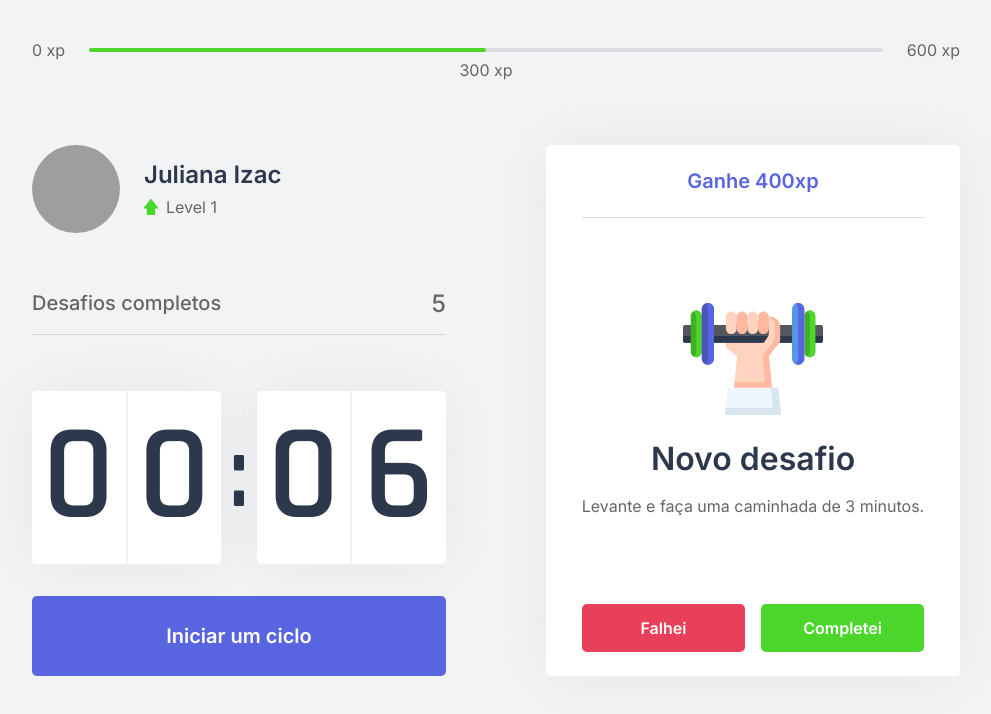
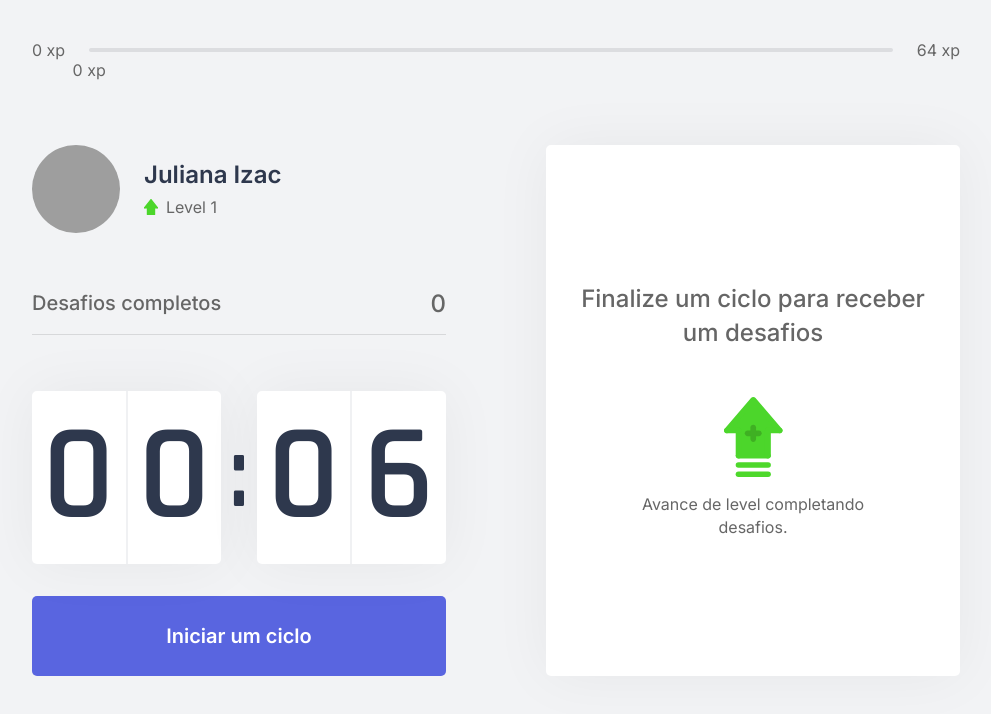
Before and after one commit to julianaizac/moveit-nlw, a Next.js app: page / in a window 1280 px wide. Shown: the top 714 px of the page, without its empty margins (144-1135 px from the left). Built offline with nearby package versions, Linux system fonts and the light colour scheme; grey boxes are pictures that could not be loaded.

Commit message:
feat: challenges functionality

```diff
--- /dev/null
+++ b/challenges.json
@@ -0,0 +1,62 @@
+[
+    {
+      "type": "body",
+      "description": "Estique um de seus braços com a palma da mão virada para frente e puxe os dedos para cima por 10 segundos por mão.",
+      "amount": 80
+    },
+    {
+      "type": "body",
+      "description": "Estique seu braço contra o peito e puxe-o utilizando o outro braço por 10 segundos por braço.",
+      "amount": 60
+    },
+    {
+      "type": "body",
+      "description": "Puxe seu pescoço com a ajuda da mão para a direita e para a esquerda, permanecendo na posição por alguns segundos.",
+      "amount": 70
+    },
+    {
+      "type": "body",
+      "description": "Com as duas mãos na parte de trás da cabeça, leve-a para baixo, alongando a parte de trás da região.",
+      "amount": 60
+    },
+    {
+      "type": "body",
+      "description": "Cruze as pernas e desça com as mãos esticadas em direção ao chão. Repita o movimento com a outra perna na frente.",
+      "amount": 100
+    },
+    {
+      "type": "body",
+      "description": "Sentado, abra as pernas e tente encostar as palmas das mãos no chão, repita 3 vezes por 5 segundos.",
+      "amount": 80
+    },
+    {
+      "type": "body",
+      "description": "Puxe o joelho de encontro ao peito e segure, troque de perna após 10 segundos.",
+      "amount": 50
+    },
+    {
+      "type": "body",
+      "description": "Sentado, cruze uma perna e incline seu tronco à frente, troque de perna após 10 segundos.",
+      "amount": 80
+    },
+    {
+      "type": "eye",
+      "description": "Sentado, feche os olhos e cubra-os com as palmas da mão durante 2 minutos, depois abra normalmente.",
+      "amount": 90
+    },
+    {
+      "type": "eye",
+      "description": "Em algum ambiente aberto, olhe o mais longe que puder em quatro direções por 3s, mexa apenas os olhos. Repita 3 vezes.",
+      "amount": 140
+    },
+    {
+      "type": "eye",
+      "description": "Usando os polegares, massage a área abaixo das sobrancelhas em movimentos circulares por 15 segundos.",
+      "amount": 70
+    },
+    {
+      "type": "body",
+      "description": "Em pé, gire a cintura o máximo que puder para a esquerda, segure por cinco segundos. Repita para a direita.",
+      "amount": 90
+    }
+]
--- a/src/components/ChallengeBox.tsx
+++ b/src/components/ChallengeBox.tsx
@@ -1,21 +1,26 @@
 import styles from '../styles/components/ChallengeBox.module.css';
+import { useContext } from 'react';
+import { ChallengesContext } from '../contexts/ChallengesContext';
 
 export function ChallengeBox() {
 
-    const hasActiveChallenge = true;
+    const { activeChallenge, resetChallenge } = useContext(ChallengesContext)
 
     return (
         <div className={ styles.challengeBoxContainer }>
-            { hasActiveChallenge ? (
+            { activeChallenge ? (
                 <div className={styles.challangeActive}>
-                    <header>Ganhe 400xp</header>
+                    <header>Ganhe {activeChallenge.amount} xp</header>
                     <main>
-                        <img src="icons/body.svg" alt="" />
+                        <img src={ `icons/${activeChallenge.type}.svg`}/>
                         <strong>Novo desafio</strong>
-                        <p>Levante e faça uma caminhada de 3 minutos.</p>
+                        <p>{ activeChallenge.description }</p>
                     </main>
                     <footer>
-                        <button type="button" className={styles.challengeFailedButton}>
+                        <button
+                            type="button"
+                            className={styles.challengeFailedButton}
+                            onClick={resetChallenge}>
                             Falhei
                         </button>
                         <button type="button" className={styles.challengeSucceededButton}>
--- a/src/components/CompletedChallenges.tsx
+++ b/src/components/CompletedChallenges.tsx
@@ -1,10 +1,13 @@
+import { useContext } from 'react';
+import { ChallengesContext } from '../contexts/ChallengesContext';
 import styles from '../styles/components/CompletedChallenges.module.css';
 
 export function CompletedChallenges() {
+    const { challangesCompleted } = useContext(ChallengesContext)
     return (
         <div className={styles.completedChallengesContainer}>
             <span>Desafios completos</span>
-            <span>5</span>
+            <span>{challangesCompleted}</span>
         </div>
     );
 }
--- a/src/components/Countdown.tsx
+++ b/src/components/Countdown.tsx
@@ -1,9 +1,12 @@
-import { useState, useEffect } from 'react';
+import { useState, useEffect, useContext } from 'react';
+import { ChallengesContext } from '../contexts/ChallengesContext';
 import styles from '../styles/components/Countdown.module.css';
 
 let countdownTimeout: NodeJS.Timeout;
 
 export function Countdown() {
+
+    const { startNewChallenge } = useContext(ChallengesContext);
 
     const [time, setTime] = useState(0.1 * 60);
     const [isActive, setIsActive] = useState(false);
@@ -33,6 +36,7 @@
         } else if (isActive && time == 0) {
             setHasFinished(true);
             setIsActive(false);
+            startNewChallenge();
         }
     }, [isActive, time])
 
--- a/src/components/ExperienceBar.tsx
+++ b/src/components/ExperienceBar.tsx
@@ -1,16 +1,23 @@
+import { useContext } from 'react';
+import { ChallengesContext } from '../contexts/ChallengesContext';
 import styles from '../styles/components/ExperienceBar.module.css';
 
 export function ExperienceBar() {
+
+    const { currentExperience, experienceToNextLevel } = useContext(ChallengesContext);
+
+    const percentToNextLevel = Math.round((currentExperience * 100)) / experienceToNextLevel;
+
     return (
         <header className={styles.experienceBar}>
             <span>0 xp</span>
             <div>
-                <div style={{ width: '50%' }}></div>
-                <span className={styles.currentExperience} style={{ left: '50%' }}>
-                    300 xp
+                <div style={{ width: `${percentToNextLevel}%` }}></div>
+                <span className={styles.currentExperience} style={{ left: `${percentToNextLevel}%`}}>
+                    {currentExperience} xp
                 </span>
             </div>
-            <span>600 xp</span>
+            <span>{experienceToNextLevel} xp</span>
         </header>
     );
 }
--- /dev/null
+++ b/src/contexts/ChallengesContext.tsx
@@ -0,0 +1,67 @@
+import { createContext, useState, ReactNode } from 'react';
+import challenges from '../../challenges.json';
+
+interface Challenge{
+    type: 'body' | 'eye';
+    description: string;
+    amount: number;
+}
+
+interface ChallengesContextData{
+    level: number;
+    currentExperience: number;
+    challangesCompleted: number;
+    experienceToNextLevel: number;
+    activeChallenge: Challenge;
+    levelUp: () => void;
+    startNewChallenge: () => void;
+    resetChallenge: () => void;
+}
+
+interface ChallengesProviderProps{
+    children: ReactNode;
+}
+
+export const ChallengesContext = createContext({} as ChallengesContextData);
+
+export function ChallengesProvider({ children }: ChallengesProviderProps) {
+
+    const [level, setLevel] = useState(1);
+    const [currentExperience, setCurrentExperience] = useState(0);
+    const [challangesCompleted, setChallangesCompleted] = useState(0);
+
+    const [activeChallenge, setActiveChallenge] = useState(null);
+
+    const experienceToNextLevel = Math.pow((level + 1) * 4, 2);
+
+    function levelUp() {
+        setLevel(level + 1);
+    }
+
+    function startNewChallenge() {
+        const randomChallengeIndex = Math.floor(Math.random() * challenges.length);
+        const challenge = challenges[randomChallengeIndex];
+
+        setActiveChallenge(challenge);
+    }
+
+    function resetChallenge() {
+        setActiveChallenge(null);
+    }
+
+    return (
+        <ChallengesContext.Provider
+            value={{
+                level,
+                currentExperience,
+                challangesCompleted,
+                experienceToNextLevel,
+                levelUp,
+                startNewChallenge,
+                activeChallenge,
+                resetChallenge
+            }}>
+            {children}
+        </ChallengesContext.Provider>
+    );
+}
--- a/src/pages/_app.tsx
+++ b/src/pages/_app.tsx
@@ -1,7 +1,14 @@
 import '../styles/global.css'
 
+import { ChallengesProvider } from '../contexts/ChallengesContext'
+import React from 'react'
+
 function MyApp({ Component, pageProps }) {
-  return <Component {...pageProps} />
+  return (
+    <ChallengesProvider>
+      <Component {...pageProps} />
+    </ChallengesProvider>
+  )
 }
 
 export default MyApp
```
